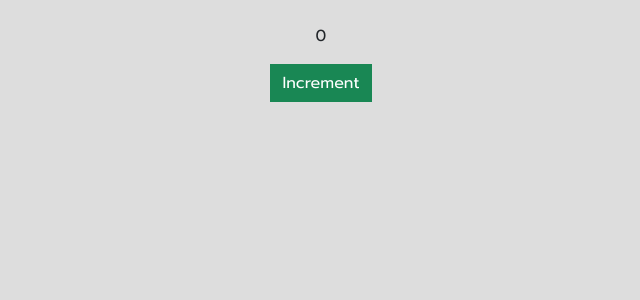
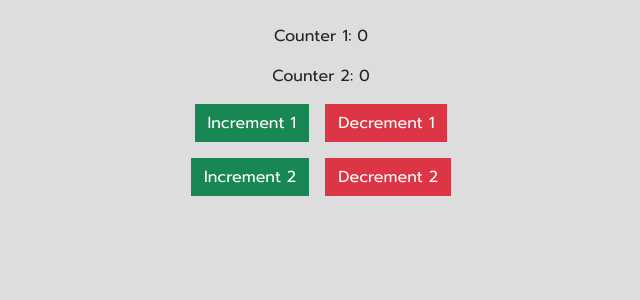
Before and after one commit to mern-trainer/amrin-batch, a React (Create React App) app: page /use-reducer in a window 1280 px wide. Shown: the top 300 px of the page, without its empty margins (319-959 px from the left). Built offline with nearby package versions, Linux system fonts and the light colour scheme.

Commit message:
update: reducer [object]

```diff
--- a/src/Pages/useReducer.jsx
+++ b/src/Pages/useReducer.jsx
@@ -1,22 +1,55 @@
 import React, { useReducer } from 'react'
 
 const reducer = (state, action) => {
-    if (action.type == "counter/increment") {
-        return state + action.payload.number
+    if (action.type === "counter/increment1") {
+        return { ...state, counter1: state.counter1 + action.payload.number }
+    }
+    if (action.type === "counter/increment2") {
+        return { ...state, counter2: state.counter2 + action.payload.number }
+    }
+    if (action.type === "counter/decrement1") {
+        return { ...state, counter1: state.counter1 - action.payload.number }
+    }
+    if (action.type === "counter/decrement2") {
+        return { ...state, counter2: state.counter2 - action.payload.number }
     }
 }
 
 const UseReducer = () => {
 
-    const [counter, dispatch] = useReducer(reducer, 0)
+    const [counter, dispatch] = useReducer(reducer, {
+        counter1: 0,
+        counter2: 0
+    })
 
-    const handleUpdate = () => {
-        dispatch({ type: "counter/increment", payload: { number: 100 } })
+    const handleUpdate = (type, operator) => {
+        const obj = { payload: { number: 100 } }
+        if (type === 1 && operator === "+") {
+            obj.type = "counter/increment1"
+        }
+        if (type === 2 && operator === "+") {
+            obj.type = "counter/increment2"
+        }
+        if (type === 1 && operator === "-") {
+            obj.type = "counter/decrement1"
+        }
+        if (type === 2 && operator === "-") {
+            obj.type = "counter/decrement2"
+        }
+        dispatch(obj)
     }
 
     return <div className="d-flex flex-column align-items-center mt-4 gap-3">
-        <div>{counter}</div>
-        <button className="btn btn-success rounded-0" onClick={handleUpdate}>Increment</button>
+        <div>Counter 1: {counter.counter1}</div>
+        <div>Counter 2: {counter.counter2}</div>
+        <div className="d-flex gap-3">
+            <button className="btn btn-success rounded-0" onClick={() => handleUpdate(1, "+")}>Increment 1</button>
+            <button className="btn btn-danger rounded-0" onClick={() => handleUpdate(1, "-")}>Decrement 1</button>
+        </div>
+        <div className="d-flex gap-3">
+            <button className="btn btn-success rounded-0" onClick={() => handleUpdate(2, "+")}>Increment 2</button>
+            <button className="btn btn-danger rounded-0" onClick={() => handleUpdate(2, "-")}>Decrement 2</button>
+        </div>
     </div>
 }
 
```
